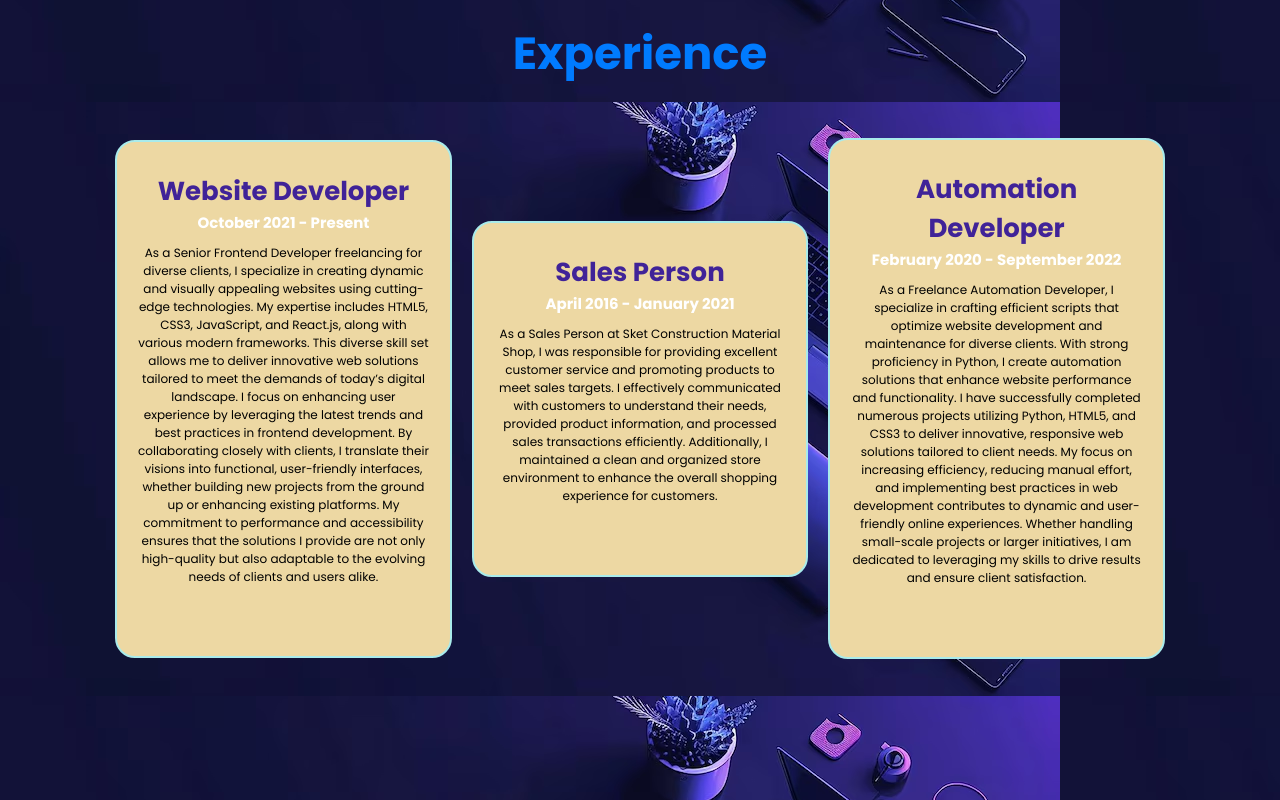
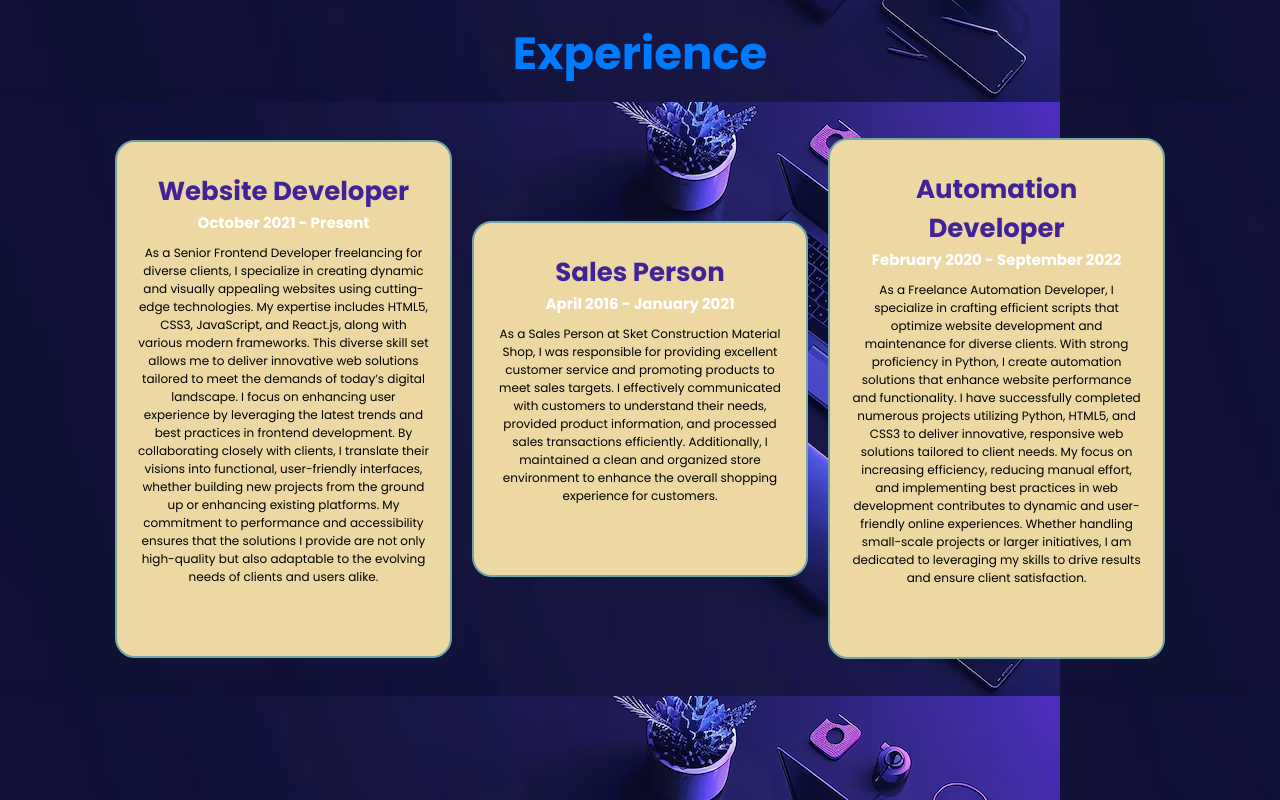
Before and after one commit to Yoseph-C-Kassa-Josa/OIBSIP-task-2, a plain HTML site: page index.html in a window 1280 px wide. Shown: the part 1680-2480 px from the top of the page. Drawn offline with nearby package versions, Linux system fonts and the light colour scheme.

Commit message:
another change

```diff
--- a/style.css
+++ b/style.css
@@ -13,7 +13,7 @@
 }
 :root {
 
---bg-color: #a9ebeb;
+--bg-color: #72a5a5;
 --second-bg-color: #6d7789;
 --text-color: black;
 --main-color: rgb(32, 32, 176);
```
